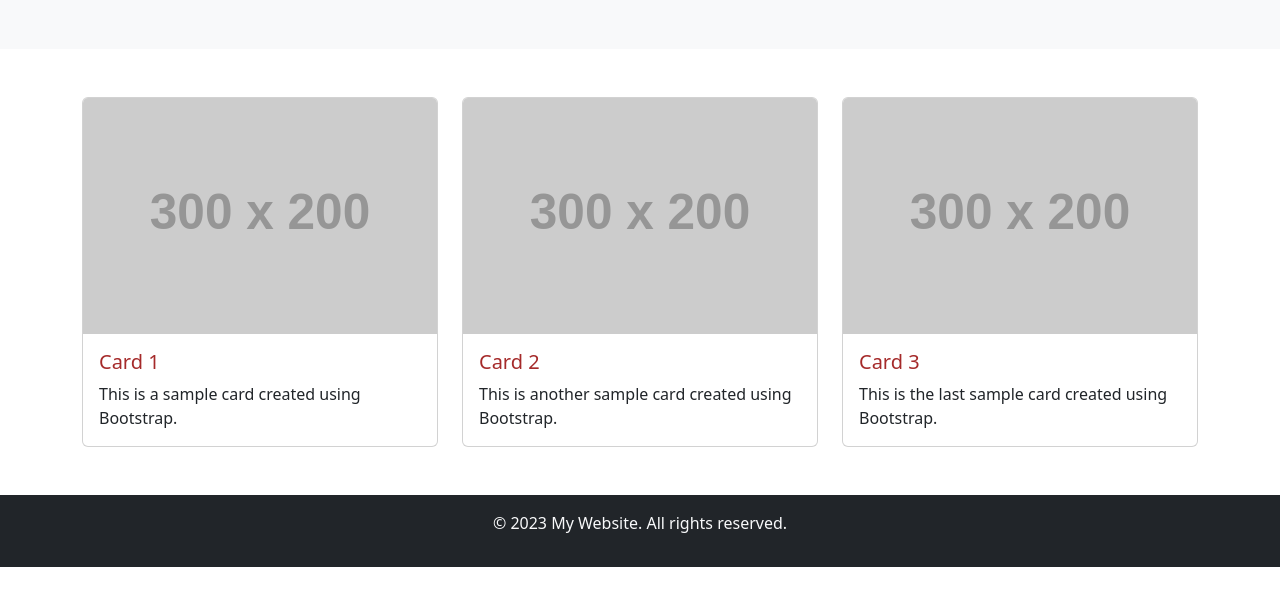
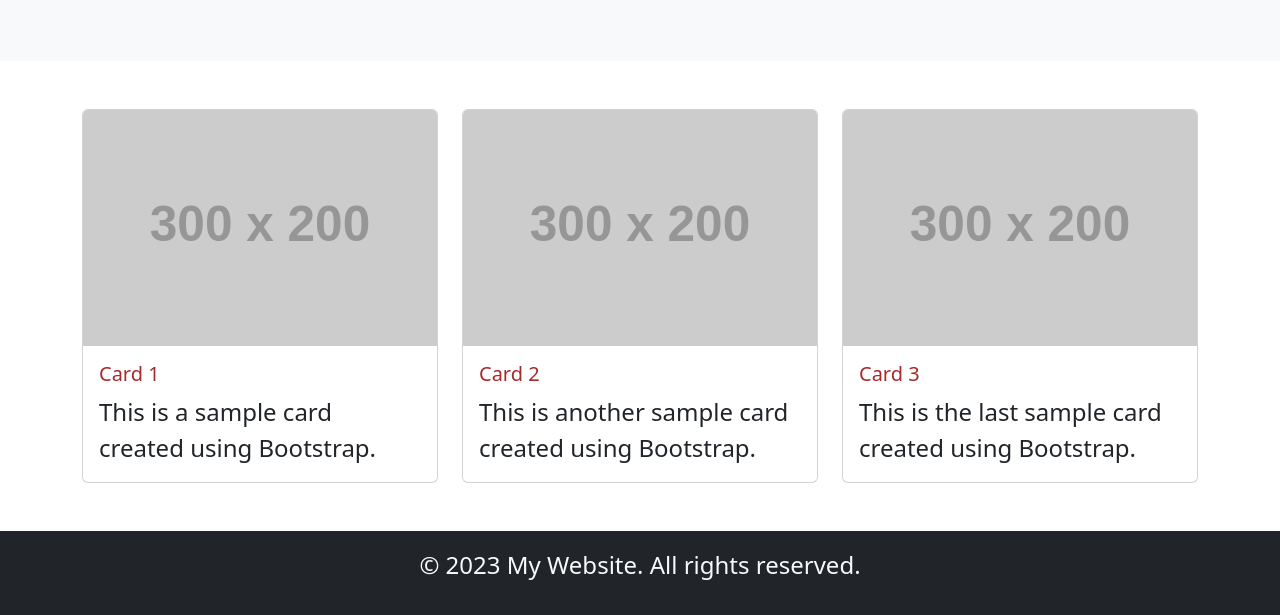
Before and after one commit to olevatorr/TeamTest, a plain HTML site: page index.html in a window 1280 px wide. Shown: the part 205-820 px from the top of the page. Drawn offline with nearby package versions, Linux system fonts and the light colour scheme; placeholder pictures from the web are drawn by us.

Commit message:
add fontsize

```diff
--- a/index.html
+++ b/index.html
@@ -10,6 +10,9 @@
         integrity="sha384-KK94CHFLLe+nY2dmCWGMq91rCGa5gtU4mk92HdvYe+M/SXH301p5ILy+dN9+nJOZ" crossorigin="anonymous">
 </head>
 <style>
+    body{
+        font-size: 1.5rem;
+    }
 .card-body h5{
     font-size: 20px;
     color: brown;
```
